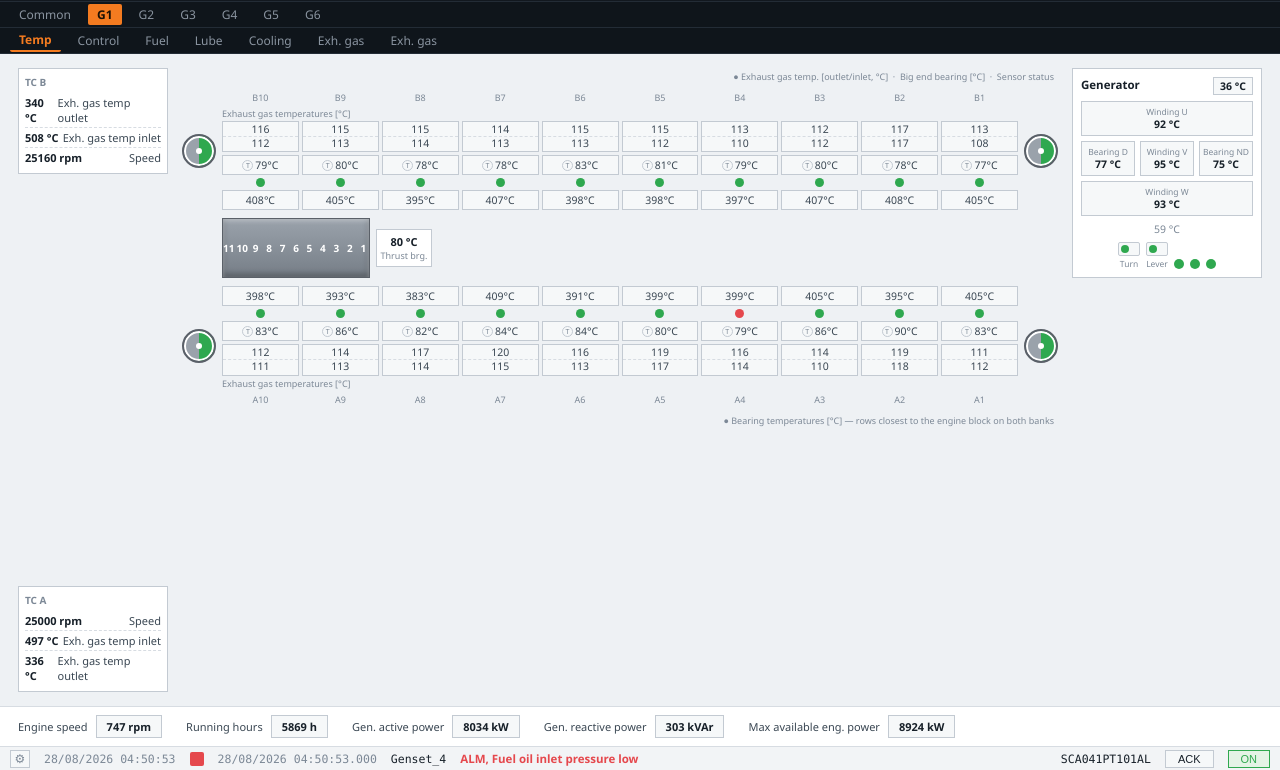
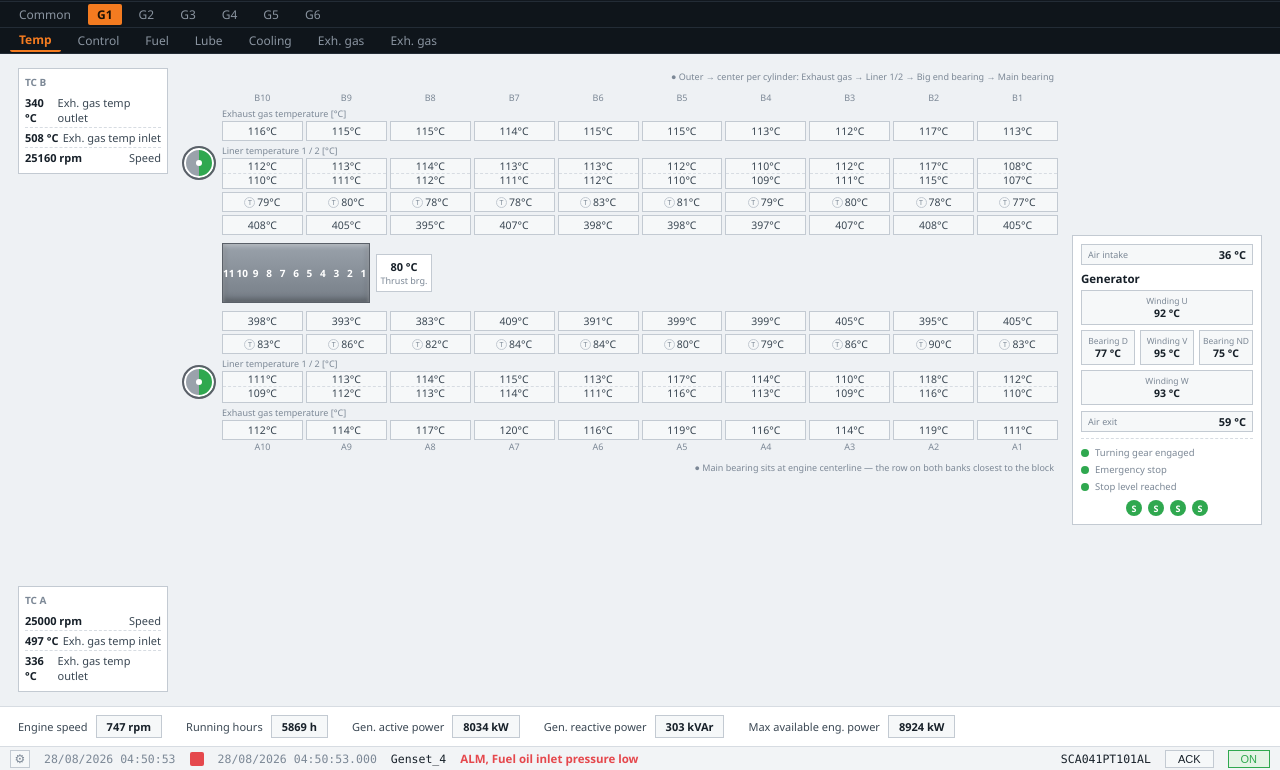
Before and after one commit to nafaah14/scada-simulator, a plain HTML site: page scada-project/mockups/screens/g1-temp.html in a window 1280 px wide. Shown: the part 30-800 px from the top of the page. Drawn offline with Linux system fonts and the light colour scheme.

Commit message:
Fix G1/Temp cylinder layout to match W20V32 sensor placement
Per-cylinder rows now go outer-to-center: exhaust gas, liner 1/2,
big end bearing, then main bearing at the engine centerline shared
by both banks next to the block. Drop the invented per-cylinder
sensor-status row (not part of the real instrumentation), keep one
turbo icon per bank at the non-driving end instead of two, and
rework the generator panel: air intake/exit readouts, and a proper
status block (turning gear, emergency stop, stop level, and the S
alarm indicators: minor/major/slowdown/load reduction) in place of
the placeholder Turn/Lever toggles.

```diff
--- a/scada-project/mockups/screens/g1-temp.html
+++ b/scada-project/mockups/screens/g1-temp.html
@@ -55,10 +55,8 @@
   .cyl-cell.pair span:first-child{border-bottom:1px dashed var(--border);}
   .cyl-t{display:flex;align-items:center;justify-content:center;gap:2px;}
   .cyl-t .tcirc{width:11px;height:11px;border-radius:50%;border:1px solid var(--border-light);font-size:7px;display:flex;align-items:center;justify-content:center;color:var(--text-dim);flex:none;}
-  .cyl-s{display:flex;align-items:center;justify-content:center;}
-  .cyl-s .scirc{width:9px;height:9px;border-radius:50%;background:var(--green);cursor:pointer;}
-  .cyl-s .scirc.fault{background:var(--red);}
   .row-label{font-size:9px;color:var(--text-dim);width:70px;flex:none;text-align:right;padding-right:4px;}
+  .section-lbl{font-size:9px;color:var(--text-dim);margin:3px 0 1px;}
   .block-bar{height:60px;background:linear-gradient(#9aa2ab,#767e87);border:1px solid #5a6068;display:grid;grid-template-columns:repeat(11,1fr);column-gap:2px;align-items:center;margin:2px 0;box-shadow:inset 0 2px 4px rgba(255,255,255,.35),inset 0 -3px 6px rgba(0,0,0,.3);}
   .block-bar span{color:#fff;font-size:10px;text-align:center;font-weight:600;}
   .thrust-col{width:56px;flex:none;text-align:center;}
@@ -67,22 +65,25 @@
 
   .annot{font-size:9px;color:var(--text-dim);text-align:right;padding:2px 4px;}
 
-  .gen-col{width:190px;flex:none;}
+  .gen-col{width:190px;flex:none;display:flex;flex-direction:column;justify-content:center;}
   .gen-box{background:var(--bg-panel);border:1px solid var(--border-light);padding:8px;}
-  .gen-title{font-weight:700;font-size:11.5px;color:var(--text-bright);margin-bottom:6px;display:flex;justify-content:space-between;}
-  .gen-title .amb{cursor:pointer;background:var(--bg-field);border:1px solid var(--border-light);padding:1px 6px;font-size:10.5px;}
+  .gen-title{font-weight:700;font-size:11.5px;color:var(--text-bright);margin-bottom:4px;}
+  .gen-air{display:flex;justify-content:space-between;align-items:center;font-size:9px;color:var(--text-dim);background:var(--bg-field);border:1px solid var(--border-light);padding:2px 6px;margin-bottom:6px;cursor:pointer;}
+  .gen-air .v{font-weight:700;color:var(--text-bright);font-size:11px;}
+  .gen-air:hover{border-color:var(--blue);}
   .gen-grid{display:grid;grid-template-columns:1fr 1fr 1fr;gap:5px;font-size:10.5px;margin-bottom:6px;}
   .gen-cell{background:var(--bg-field);border:1px solid var(--border-light);padding:4px 2px;text-align:center;cursor:pointer;}
   .gen-cell:hover{border-color:var(--blue);}
   .gen-cell.wide{grid-column:1/4;}
   .gen-cell .lbl{color:var(--text-dim);font-size:8.5px;}
   .gen-cell .v{font-weight:700;color:var(--text-bright);}
-  .gen-foot{text-align:center;font-size:10.5px;color:var(--text-dim);cursor:pointer;margin-bottom:6px;}
-  .gen-icons{display:flex;gap:6px;justify-content:center;align-items:flex-end;}
-  .toggle-ic{display:flex;flex-direction:column;align-items:center;gap:2px;font-size:8.5px;color:var(--text-dim);}
-  .toggle-ic .sw{width:22px;height:14px;border:1px solid var(--border-light);background:var(--bg-field);border-radius:2px;position:relative;}
-  .toggle-ic .sw i{position:absolute;left:2px;top:2px;width:8px;height:8px;border-radius:50%;background:var(--green);}
-  .gen-scirc{width:10px;height:10px;border-radius:50%;background:var(--green);cursor:pointer;}
+  .gen-status{display:flex;flex-direction:column;gap:2px;margin-bottom:6px;padding-top:6px;border-top:1px dashed var(--border);}
+  .status-row{display:flex;align-items:center;gap:6px;font-size:9.5px;color:var(--text-dim);cursor:pointer;padding:1px 0;}
+  .status-row .led{width:8px;height:8px;border-radius:50%;background:var(--green);flex:none;}
+  .status-row .led.alarm{background:var(--red);}
+  .gen-icons{display:flex;gap:6px;justify-content:center;}
+  .gen-scirc{width:16px;height:16px;border-radius:50%;background:var(--green);color:#fff;font-size:9px;font-weight:700;display:flex;align-items:center;justify-content:center;cursor:pointer;}
+  .gen-scirc.alarm{background:var(--red);}
 
   .summary-bar{height:40px;display:flex;align-items:center;gap:24px;padding:0 18px;background:var(--bg-panel);border-top:1px solid var(--border);}
   .summary-item{display:flex;align-items:center;gap:8px;font-size:11px;}
@@ -153,20 +154,20 @@
   </div>
 
   <div class="engine-col">
-    <div class="annot" id="bearingLabelTop">&#9679; Exhaust gas temp. [outlet/inlet, °C] &nbsp;·&nbsp; Big end bearing [°C] &nbsp;·&nbsp; Sensor status</div>
+    <div class="annot" id="bearingLabelTop">&#9679; Outer &#8594; center per cylinder: Exhaust gas &#8594; Liner 1/2 &#8594; Big end bearing &#8594; Main bearing</div>
 
-    <!-- Bank B -->
+    <!-- Bank B (non-driving end = left, where TC B lives) -->
     <div class="bank">
-      <div class="turbo-circ" title="TC B"></div>
+      <div class="turbo-circ" title="TC B — non-driving end"></div>
       <div style="flex:1;">
         <div class="cyl-grid" id="bHeaders"></div>
-        <div style="font-size:9px;color:var(--text-dim);margin:3px 0 1px;">Exhaust gas temperatures [°C]</div>
+        <div class="section-lbl">Exhaust gas temperature [°C]</div>
         <div class="cyl-grid" id="bExh"></div>
+        <div class="section-lbl">Liner temperature 1 / 2 [°C]</div>
+        <div class="cyl-grid" id="bLiner"></div>
         <div class="cyl-grid" id="bBigend" style="margin-top:3px;"></div>
-        <div class="cyl-grid" id="bStatus" style="margin-top:3px;"></div>
         <div class="cyl-grid" id="bBearing" style="margin-top:3px;"></div>
       </div>
-      <div class="turbo-circ" title="TC B"></div>
     </div>
 
     <div style="display:flex;align-items:center;gap:6px;">
@@ -177,26 +178,27 @@
       </div>
     </div>
 
-    <!-- Bank A -->
+    <!-- Bank A (mirrored — center rows at top, non-driving end / TC A at the bottom-left) -->
     <div class="bank">
-      <div class="turbo-circ" title="TC A"></div>
+      <div class="turbo-circ" title="TC A — non-driving end"></div>
       <div style="flex:1;">
         <div class="cyl-grid" id="aBearing"></div>
-        <div class="cyl-grid" id="aStatus" style="margin-top:3px;"></div>
         <div class="cyl-grid" id="aBigend" style="margin-top:3px;"></div>
-        <div class="cyl-grid" id="aExh" style="margin-top:3px;"></div>
-        <div style="font-size:9px;color:var(--text-dim);margin:1px 0 3px;">Exhaust gas temperatures [°C]</div>
+        <div class="section-lbl">Liner temperature 1 / 2 [°C]</div>
+        <div class="cyl-grid" id="aLiner"></div>
+        <div class="section-lbl">Exhaust gas temperature [°C]</div>
+        <div class="cyl-grid" id="aExh"></div>
         <div class="cyl-grid" id="aHeaders"></div>
       </div>
-      <div class="turbo-circ" title="TC A"></div>
     </div>
 
-    <div class="annot" id="bearingLabelBottom">&#9679; Bearing temperatures [°C] — rows closest to the engine block on both banks</div>
+    <div class="annot" id="bearingLabelBottom">&#9679; Main bearing sits at engine centerline — the row on both banks closest to the block</div>
   </div>
 
   <div class="gen-col">
     <div class="gen-box">
-      <div class="gen-title">Generator <span class="amb" data-tag="G01_GEN_AMBIENT">36 °C</span></div>
+      <div class="gen-air" data-tag="G01_GEN_AIR_INTAKE"><span>Air intake</span><span class="v">36 °C</span></div>
+      <div class="gen-title">Generator</div>
       <div class="gen-grid">
         <div class="gen-cell wide" data-tag="G01_GEN_WINDING_U"><div class="lbl">Winding U</div><div class="v">92 °C</div></div>
         <div class="gen-cell" data-tag="G01_GEN_BEARING_D"><div class="lbl">Bearing D</div><div class="v">77 °C</div></div>
@@ -204,13 +206,17 @@
         <div class="gen-cell" data-tag="G01_GEN_BEARING_ND"><div class="lbl">Bearing ND</div><div class="v">75 °C</div></div>
         <div class="gen-cell wide" data-tag="G01_GEN_WINDING_W"><div class="lbl">Winding W</div><div class="v">93 °C</div></div>
       </div>
-      <div class="gen-foot" data-tag="G01_GEN_COOLING_AIR">59 °C</div>
+      <div class="gen-air" data-tag="G01_GEN_AIR_EXIT"><span>Air exit</span><span class="v">59 °C</span></div>
+      <div class="gen-status">
+        <div class="status-row" data-tag="G01_TURNING_GEAR"><span class="led"></span>Turning gear engaged</div>
+        <div class="status-row" data-tag="G01_EMERGENCY_STOP"><span class="led"></span>Emergency stop</div>
+        <div class="status-row" data-tag="G01_STOP_LEVEL"><span class="led"></span>Stop level reached</div>
+      </div>
       <div class="gen-icons">
-        <div class="toggle-ic"><div class="sw" data-tag="G01_GEN_TURN_MODE"><i></i></div>Turn</div>
-        <div class="toggle-ic"><div class="sw" data-tag="G01_GEN_LEVER_MODE"><i></i></div>Lever</div>
-        <div class="gen-scirc" data-tag="G01_GEN_STATUS_1" title="Status"></div>
-        <div class="gen-scirc" data-tag="G01_GEN_STATUS_2" title="Status"></div>
-        <div class="gen-scirc" data-tag="G01_GEN_STATUS_3" title="Status"></div>
+        <div class="gen-scirc" data-tag="G01_ALARM_MINOR" title="Minor alarm">S</div>
+        <div class="gen-scirc" data-tag="G01_ALARM_MAJOR" title="Major alarm">S</div>
+        <div class="gen-scirc" data-tag="G01_ALARM_SLOWDOWN" title="Slow down">S</div>
+        <div class="gen-scirc" data-tag="G01_ALARM_LOADREDUCE" title="Load reduction">S</div>
       </div>
     </div>
   </div>
@@ -260,18 +266,24 @@ document.getElementById('btnDark').addEventListener('click', ()=>setTheme('dark'
 const toolsBtn = document.getElementById('toolsBtn'), settingsPopup = document.getElementById('settingsPopup');
 toolsBtn.addEventListener('click', e=>{ settingsPopup.classList.toggle('open'); e.stopPropagation(); });
 
-/* ===== build cylinder grids from data ===== */
+/* ===== build cylinder grids from data =====
+   Per-cylinder readout order, outer -> center (matches the physical
+   sensor layout on a W20V32-type engine): exhaust gas -> liner 1 -> liner 2
+   -> big end bearing -> main bearing (main bearing sits on the engine
+   centerline, so it's the row closest to the block on BOTH banks). */
 const bHead = ["B10","B9","B8","B7","B6","B5","B4","B3","B2","B1"];
-const bBearing = [408,405,395,407,398,398,397,407,408,405];
 const bExh = [116,115,115,114,115,115,113,112,117,113];
 const bLiner1 = [112,113,114,113,113,112,110,112,117,108];
+const bLiner2 = [110,111,112,111,112,110,109,111,115,107];
 const bBigend = [79,80,78,78,83,81,79,80,78,77];
+const bBearing = [408,405,395,407,398,398,397,407,408,405];
 
 const aHead = ["A10","A9","A8","A7","A6","A5","A4","A3","A2","A1"];
-const aBearing = [398,393,383,409,391,399,399,405,395,405];
 const aExh = [112,114,117,120,116,119,116,114,119,111];
 const aLiner1 = [111,113,114,115,113,117,114,110,118,112];
+const aLiner2 = [109,112,113,114,111,116,113,109,116,110];
 const aBigend = [83,86,82,84,84,80,79,86,90,83];
+const aBearing = [398,393,383,409,391,399,399,405,395,405];
 
 function fillGrid(id, values, tagPrefix, unit, headerRow){
   const el = document.getElementById(id);
@@ -302,26 +314,16 @@ function fillTGrid(id, values, tagPrefix, unit){
     el.appendChild(cell);
   });
 }
-function fillStatusGrid(id, count, tagPrefix, faultAt){
-  const el = document.getElementById(id);
-  for(let i=0;i<count;i++){
-    const cell = document.createElement('div');
-    cell.className = 'cyl-s';
-    const isFault = faultAt!==undefined && i===faultAt;
-    cell.innerHTML = `<span class="scirc${isFault?' fault':''}" data-tag="${tagPrefix}_${i+1}" data-val="${isFault?'FAULT':'OK'}"></span>`;
-    el.appendChild(cell);
-  }
-}
 fillGrid('bHeaders', bHead, null, null, true);
-fillPairGrid('bExh', bExh, bLiner1, 'G01_CYL_B_EXH', '');
+fillGrid('bExh', bExh, 'G01_CYL_B_EXH', '°C');
+fillPairGrid('bLiner', bLiner1, bLiner2, 'G01_CYL_B_LINER', '°C');
 fillTGrid('bBigend', bBigend, 'G01_CYL_B_BIGEND', '°C');
-fillStatusGrid('bStatus', 10, 'G01_CYL_B_SENSOR');
 fillGrid('bBearing', bBearing, 'G01_CYL_B_BRG', '°C');
 
 fillGrid('aBearing', aBearing, 'G01_CYL_A_BRG', '°C');
-fillStatusGrid('aStatus', 10, 'G01_CYL_A_SENSOR', 6);
 fillTGrid('aBigend', aBigend, 'G01_CYL_A_BIGEND', '°C');
-fillPairGrid('aExh', aExh, aLiner1, 'G01_CYL_A_EXH', '');
+fillPairGrid('aLiner', aLiner1, aLiner2, 'G01_CYL_A_LINER', '°C');
+fillGrid('aExh', aExh, 'G01_CYL_A_EXH', '°C');
 fillGrid('aHeaders', aHead, null, null, true);
 
 const blockBar = document.getElementById('blockBar');
@@ -330,19 +332,21 @@ for(let i=11;i>=1;i--){ const s=document.createElement('span'); s.textContent =
 /* ===== hero tags (fully described) + generic pattern tags ===== */
 const tags = {
   G01_THRUST_BRG:{desc:"Thrust bearing temperature", val:"80 °C"},
-  G01_GEN_COOLING_AIR:{desc:"Generator cooling air temperature", val:"59 °C"},
-  G01_GEN_TURN_MODE:{desc:"Turning gear engaged", val:"Disengaged"},
-  G01_GEN_LEVER_MODE:{desc:"Local/remote lever position", val:"Remote"},
-  G01_GEN_STATUS_1:{desc:"Generator protection relay 1 status", val:"Healthy"},
-  G01_GEN_STATUS_2:{desc:"Generator protection relay 2 status", val:"Healthy"},
-  G01_GEN_STATUS_3:{desc:"Generator protection relay 3 status", val:"Healthy"},
-  G01_TCB_EXH_OUT:{desc:"TC B — exhaust gas temp outlet", val:"340 °C"},
-  G01_TCB_EXH_IN:{desc:"TC B — exhaust gas temp inlet", val:"508 °C"},
-  G01_TCB_SPEED:{desc:"TC B — turbocharger speed", val:"25160 rpm"},
-  G01_TCA_SPEED:{desc:"TC A — turbocharger speed", val:"25000 rpm"},
-  G01_TCA_EXH_IN:{desc:"TC A — exhaust gas temp inlet", val:"497 °C"},
-  G01_TCA_EXH_OUT:{desc:"TC A — exhaust gas temp outlet", val:"336 °C"},
-  G01_GEN_AMBIENT:{desc:"Generator ambient/frame temp", val:"36 °C"},
+  G01_GEN_AIR_INTAKE:{desc:"Generator cooling air intake temperature", val:"36 °C"},
+  G01_GEN_AIR_EXIT:{desc:"Generator cooling air exit temperature", val:"59 °C"},
+  G01_TURNING_GEAR:{desc:"Turning gear engaged", val:"Disengaged"},
+  G01_EMERGENCY_STOP:{desc:"Emergency stop activated", val:"Normal"},
+  G01_STOP_LEVEL:{desc:"Engine stop level reached (shutdown protection)", val:"Normal"},
+  G01_ALARM_MINOR:{desc:"Minor alarm summary", val:"None active"},
+  G01_ALARM_MAJOR:{desc:"Major alarm summary", val:"None active"},
+  G01_ALARM_SLOWDOWN:{desc:"Slow down summary", val:"None active"},
+  G01_ALARM_LOADREDUCE:{desc:"Load reduction summary", val:"None active"},
+  G01_TCB_EXH_OUT:{desc:"TC B (non-driving end) — exhaust gas temp outlet", val:"340 °C"},
+  G01_TCB_EXH_IN:{desc:"TC B (non-driving end) — exhaust gas temp inlet", val:"508 °C"},
+  G01_TCB_SPEED:{desc:"TC B (non-driving end) — turbocharger speed", val:"25160 rpm"},
+  G01_TCA_SPEED:{desc:"TC A (non-driving end) — turbocharger speed", val:"25000 rpm"},
+  G01_TCA_EXH_IN:{desc:"TC A (non-driving end) — exhaust gas temp inlet", val:"497 °C"},
+  G01_TCA_EXH_OUT:{desc:"TC A (non-driving end) — exhaust gas temp outlet", val:"336 °C"},
   G01_GEN_WINDING_U:{desc:"Generator winding U temp", val:"92 °C"},
   G01_GEN_WINDING_V:{desc:"Generator winding V temp", val:"95 °C"},
   G01_GEN_WINDING_W:{desc:"Generator winding W temp", val:"93 °C"},
```
